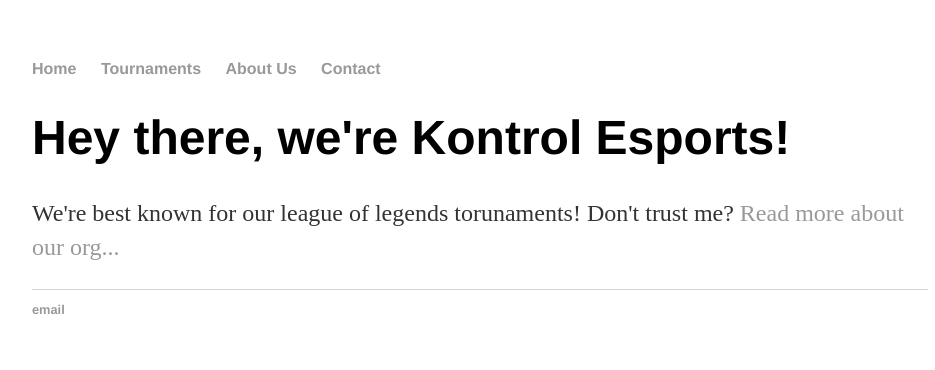
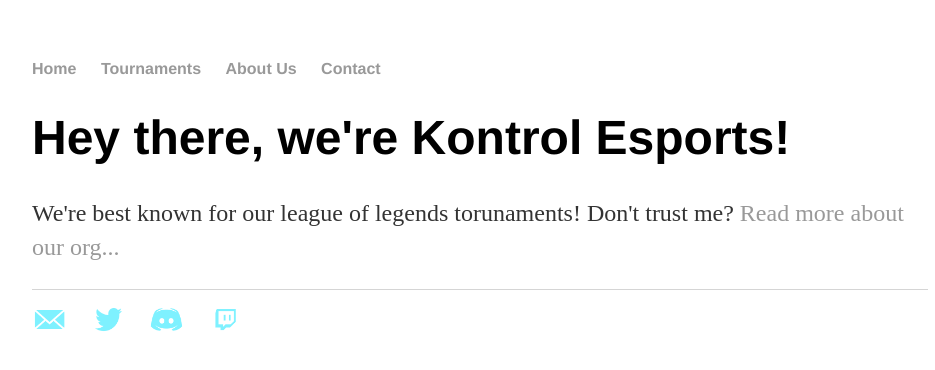
Before and after one commit to KontrolEsports/kontrolesports.github.io, a Jekyll site: the page built from index.html, in a window 1280 px wide. Shown: the top 370 px of the page, without its empty margins (160-1095 px from the left). Built offline with Jekyll 4.4.1, drawn with Linux system fonts in a browser that asks for light colours.

Commit message:
updated links
links updated

```diff
--- a/_layouts/default.html
+++ b/_layouts/default.html
@@ -20,7 +20,10 @@
 			</div><!-- /.container -->
 			<footer>
 	    		<ul>
-	        		<li><a href="mailto:kontrolesportscontact@gmail.com">email</a></li>
+	        		<li><a href="mailto:kontrolesportscontact@gmail.com"><img src="/images/mail.png" alt="E-Mail" width="35" height="35"></a></li>
+							<li><a href="https://twitter.com/KontrolEsports"><img src="/images/twitter.png" alt="Twitter" width="35" height="35"></a></li>
+							<li><a href="http://discord.me/kontrolesports"><img src="/images/discord.png" alt="Discord" width="35" height="35"></a></li>
+							<li><a href="http://twitch.tv/kontrolesports"><img src="/images/twitch.png" alt="Twitch" width="35" height="35"></a></li>
 				</ul>
 			</footer>
 		</body>
```
Also changed, not shown: images/discord.png (added), images/mail.png (added), images/twitch.png (added), images/twitter.png (added).
